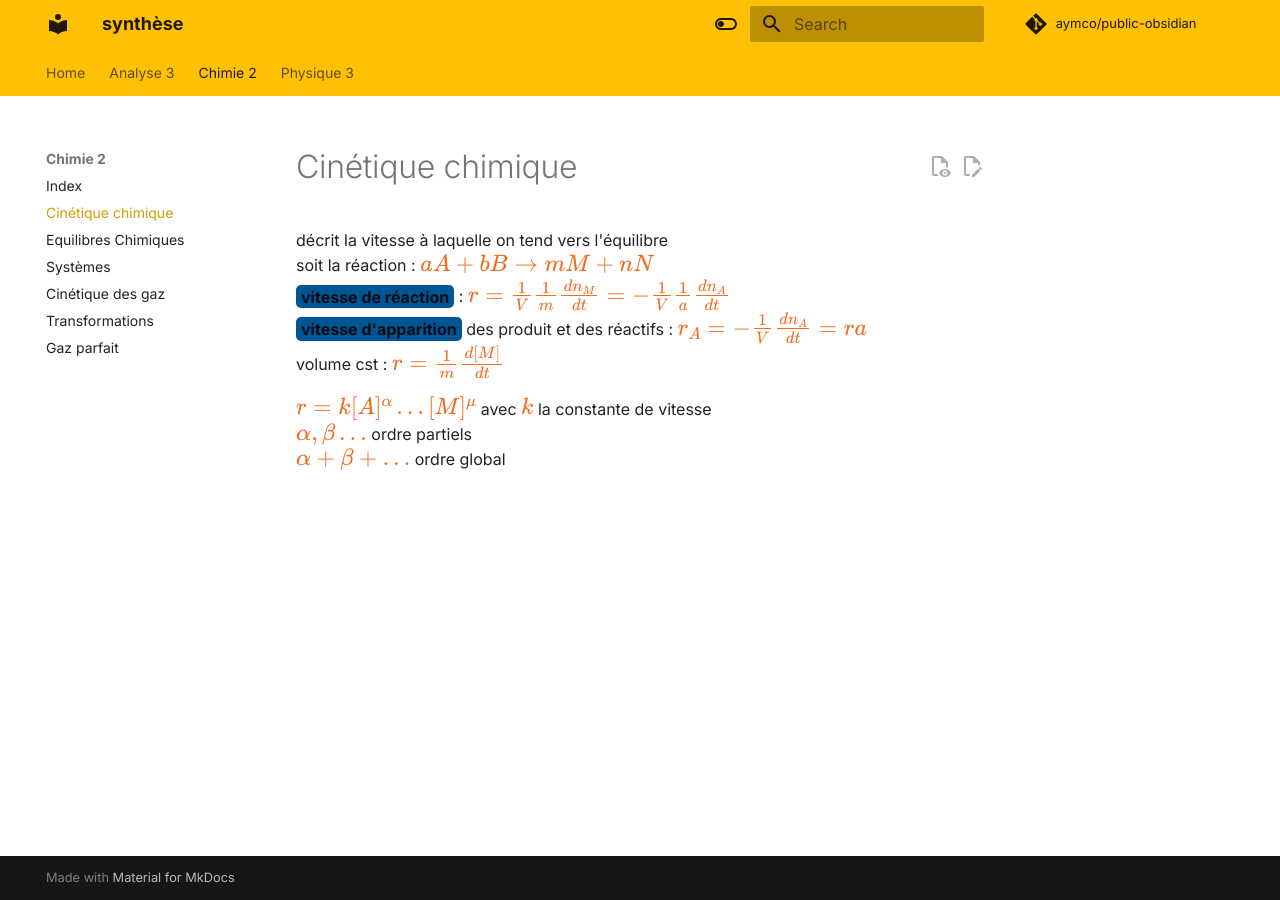
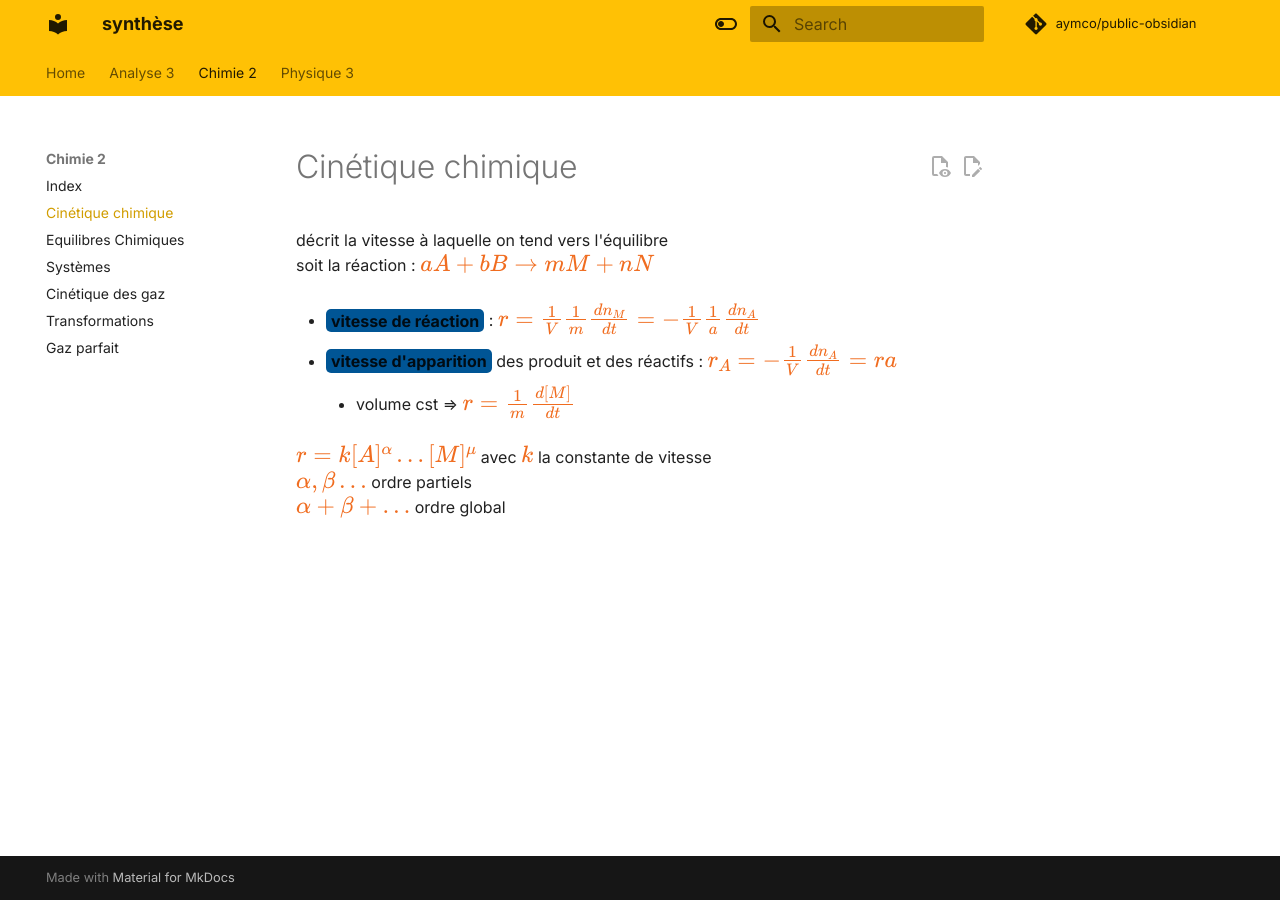
Before and after one commit to Aymco/public-obsidian, an MkDocs documentation site: the page built from docs/Chimie 2/Cinétique chimique.md, in a window 1280 px wide. Built offline with MkDocs 1.6.1 and Material for MkDocs 9.7.7, drawn with Linux system fonts in a browser that asks for light colours; comment, search, counter and statistics services are not loaded.

```diff
--- a/docs/Chimie 2/Cinétique chimique.md
+++ b/docs/Chimie 2/Cinétique chimique.md
@@ -9,9 +9,11 @@ updated: 2024-01-02
 
 décrit la vitesse à laquelle on tend vers l'équilibre
 soit la réaction : $aA+bB\to mM+nN$
-**vitesse de réaction** : $r=\frac{1}{V} \frac{1}{m} \frac{dn_{M}}{dt}=-\frac{1}{V} \frac{1}{a} \frac{dn_{A}}{dt}$
-**vitesse d'apparition** des produit et des réactifs : $r_{A}=-\frac{1}{V} \frac{dn_{A}}{dt}=ra$
-volume cst : $r=\frac{1}{m} \frac{d[M]}{dt}$
+
+- **vitesse de réaction** : $r=\frac{1}{V} \frac{1}{m} \frac{dn_{M}}{dt}=-\frac{1}{V} \frac{1}{a} \frac{dn_{A}}{dt}$
+
+- **vitesse d'apparition** des produit et des réactifs : $r_{A}=-\frac{1}{V} \frac{dn_{A}}{dt}=ra$
+	- volume cst ⇒ $r=\frac{1}{m} \frac{d[M]}{dt}$
 
 $r=k[A]^\alpha\dots[M]^\mu$ avec $k$ la constante de vitesse
 $\alpha,\beta\dots$ ordre partiels
```
